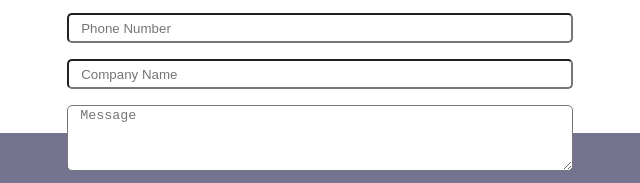
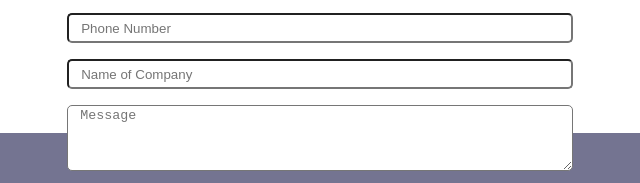
Before and after one commit to CShah1997/CSSProj, a plain HTML site: page index.html in a window 1280 px wide. Shown: the part 475-658 px from the top of the page, 320-960 px from the left. Drawn offline with Linux system fonts and the light colour scheme.

Commit message:
Solved first issue of Company Field

```diff
--- a/index.html
+++ b/index.html
@@ -99,7 +99,7 @@
             <div class="control-group">
                 <div class="form-group floating-label-form-group controls mb-0 pb-2">
                   <!-- <label>Company Name</label> -->
-                  <input class="form-control" id="company" type="text" placeholder="Company Name" required="required" data-validation-required-message="Please enter your company name.">
+                  <input class="form-control" id="company" type="text" placeholder="Name of Company" required="required" data-validation-required-message="Please enter your company name.">
                   <p class="help-block text-danger"></p>
                 </div>
             </div>
```
